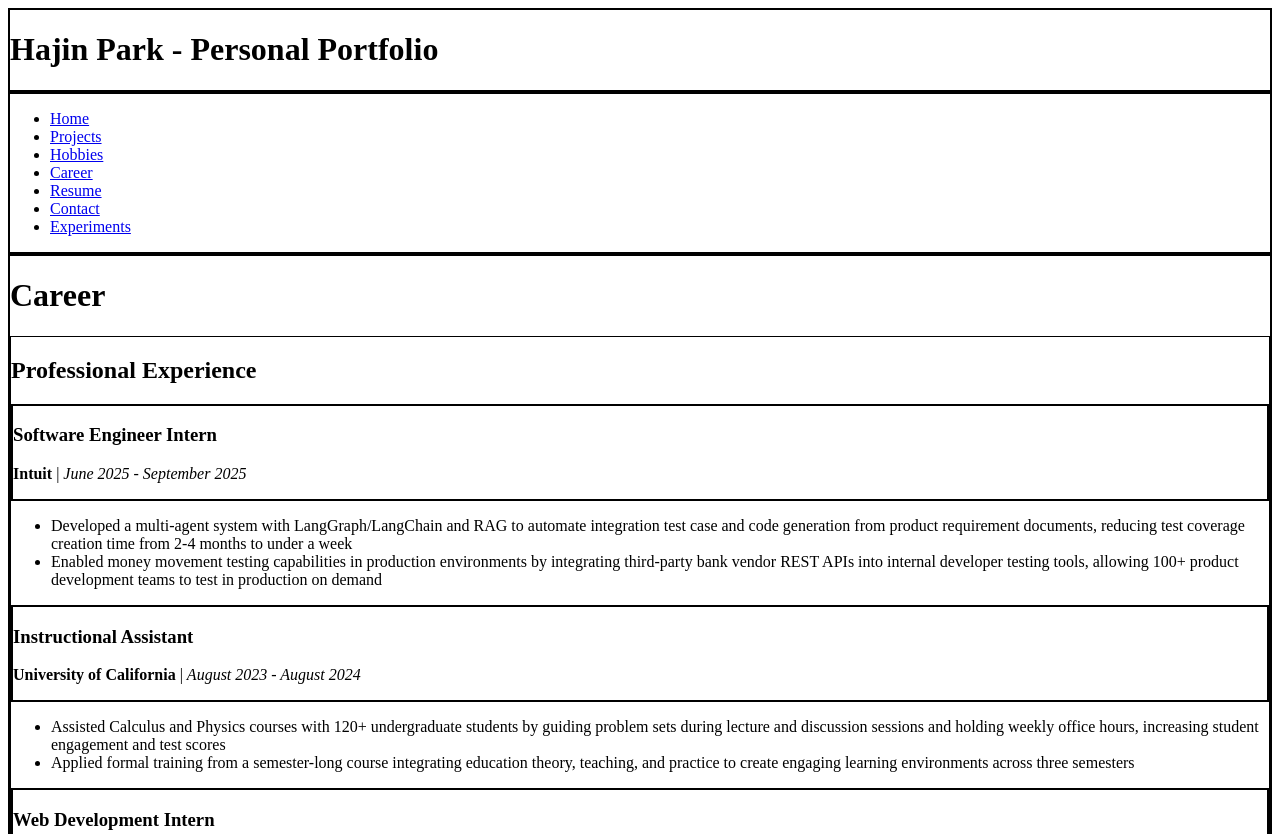
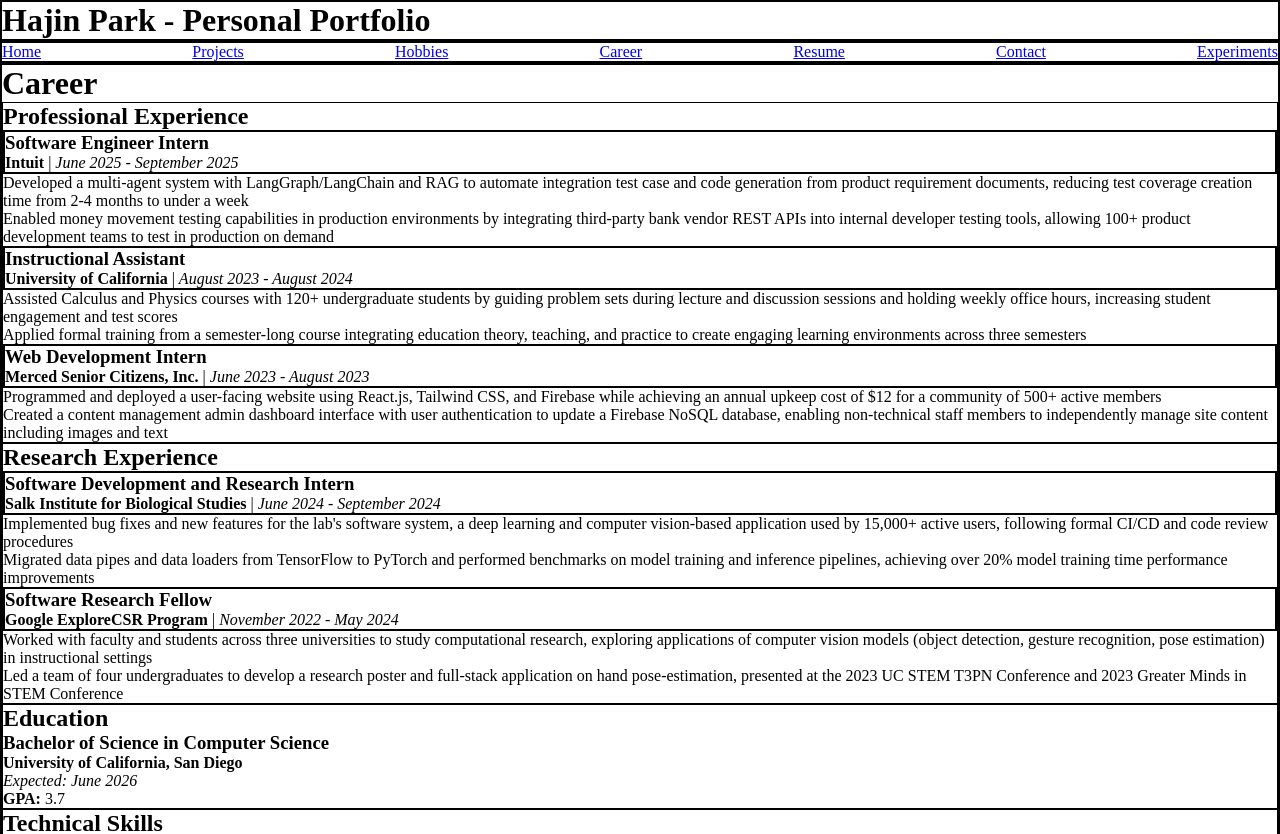
Before and after one commit to hajin-park/uscd-134b-hw3, a plain HTML site: page pages/career.html in a window 1280 px wide. Shown: the top 834 px of the page. Drawn offline with Linux system fonts and the light colour scheme.

Commit message:
Style flexbar navbar; link css stylesheet to pages

```diff
--- a/pages/career.html
+++ b/pages/career.html
@@ -4,6 +4,7 @@
     <meta charset="UTF-8">
     <meta name="viewport" content="width=device-width, initial-scale=1.0">
     <meta name="description" content="Hajin Park's Career and Professional Experience">
+    <link rel="stylesheet" href="../styles.css">
     <title>Career - Hajin Park</title>
     <style>
         header {
--- a/styles.css
+++ b/styles.css
@@ -10,3 +10,10 @@ html {
     background-color: light-dark(var(bg-light), var(--bg-dark));
     color: light-dark(var(--text-light), var(--text-dark));
 }
+
+nav ul {
+    display: flex;
+    justify-content: space-between;
+    flex-direction: row;
+    list-style: none;
+}
```
Also changed, not shown: pages/contact.html (+1 -0 lines), pages/hobbies.html (+1 -0 lines), pages/projects.html (+1 -0 lines), pages/resume.html (+1 -0 lines).
